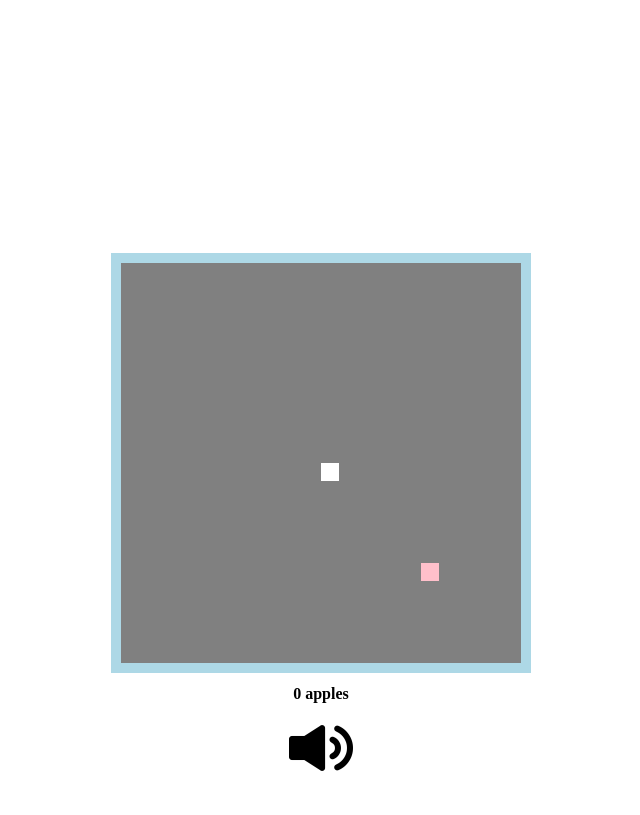
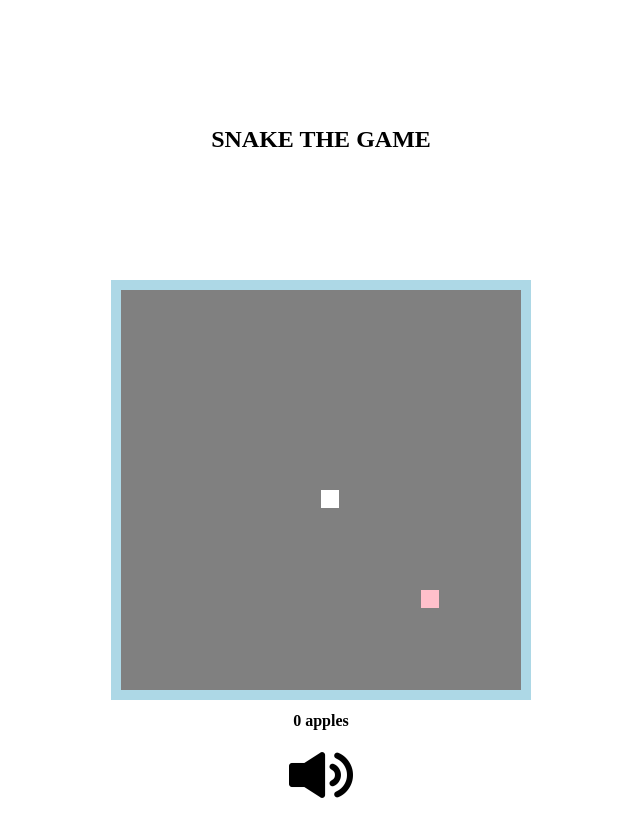
Before and after one commit to blueflyingpanda/snake, a plain HTML site: page index.html in a window 1280 px wide. Shown: the whole page, without its empty margins (319-959 px from the left). Drawn offline with Linux system fonts and the light colour scheme.

Commit message:
centered

```diff
--- a/index.html
+++ b/index.html
@@ -7,6 +7,7 @@
 		<link rel="stylesheet" href="style.css">
 	</head>
 	<body>
+		<div id="text"></div>
 		<canvas id="map" width="400" height="400"></canvas>
 		<span id="apple">0 apples</span>
 		<img id="on" src="on.png" onclick="main.js"></img>
--- a/main.js
+++ b/main.js
@@ -38,6 +38,15 @@ left = false;
 right = false;
 up = false;
 down = false;
+text = "SNAKE THE GAME";
+i = 0;
+
+function typing(){
+	if (i < text.length){
+		document.getElementById("text").innerHTML += text.charAt(i++)
+		setTimeout(typing, 100);
+	}
+}
 
 function music(){
 	if (onOff){
@@ -70,6 +79,7 @@ function loser(exit){
 }
 
 function game() {
+	typing();
     posX+=velocityX;
 	posY+=velocityY;
 
--- a/style.css
+++ b/style.css
@@ -12,7 +12,7 @@ canvas{
 	display: block;
 	margin-left: auto;
 	margin-right: auto;
-	margin-top: 20%;
+	margin-top: 10%;
 	margin-bottom: 1%;
 }
 
@@ -29,3 +29,10 @@ span{
 	margin-right: auto;
 	margin-bottom: 1%;
 }
+
+div{
+	margin-top: 10%;
+	text-align: center;
+	font-size: x-large;
+	font-weight: 900;
+}
```
